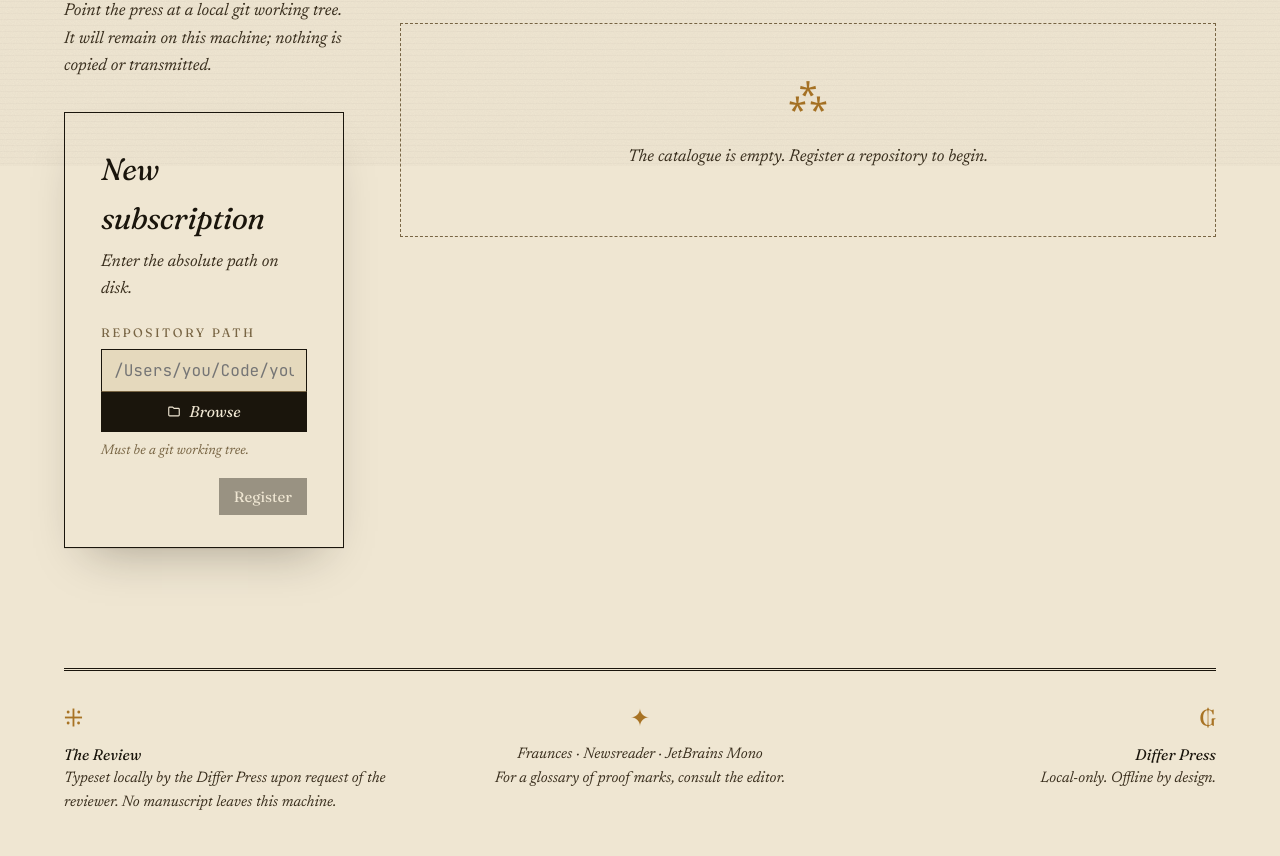
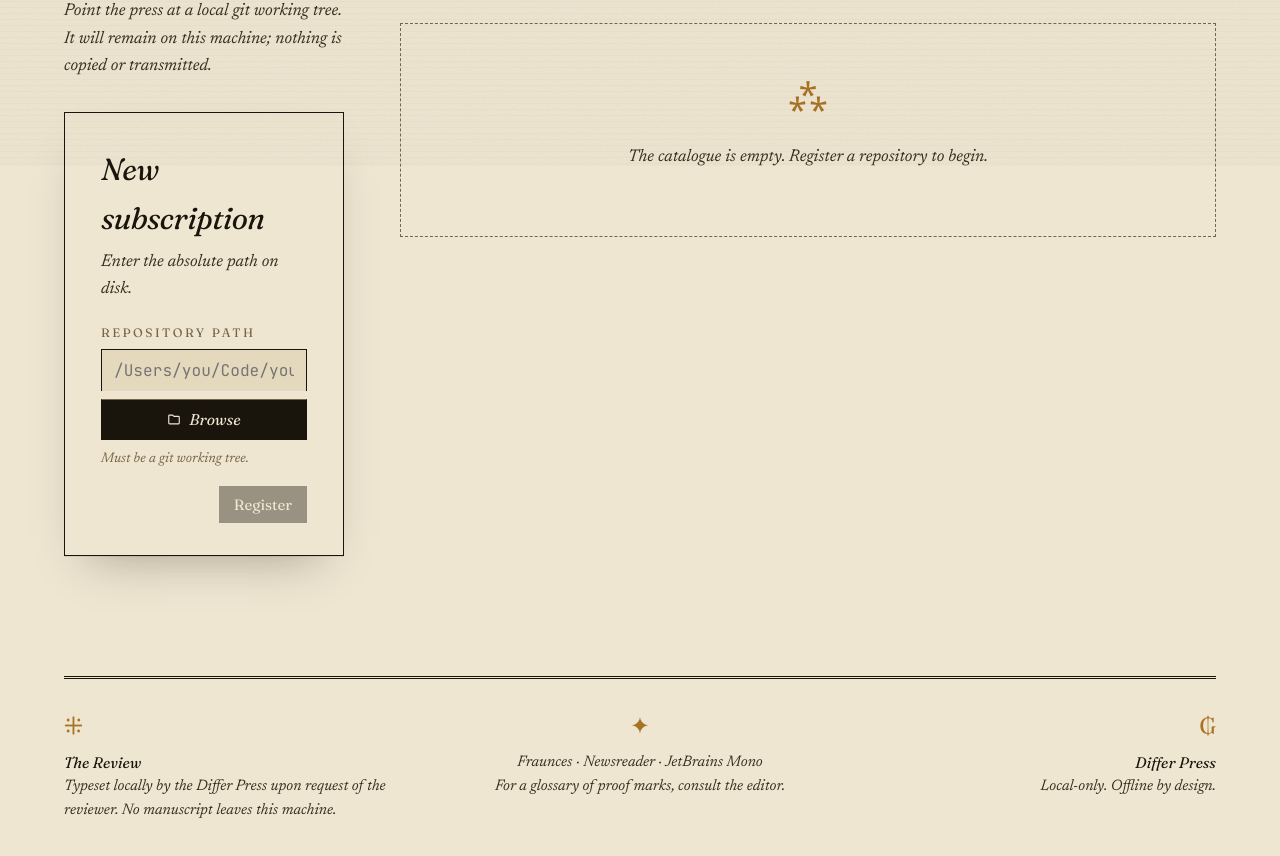
Before and after one commit to SpikePuppet/differ, a React (Vite) app: page / in a window 1280 px wide. Shown: the part 634-1490 px from the top of the page. Built offline with nearby package versions, Linux system fonts and the light colour scheme.

Commit message:
Add 8px gap between path input and Browse button in HomeView

```diff
--- a/frontend/src/styles.css
+++ b/frontend/src/styles.css
@@ -991,7 +991,7 @@ em.literary { font-family: "Newsreader", serif; font-style: italic; font-weight:
 .path-field {
   display: flex;
   flex-direction: column;
-  gap: 0;
+  gap: 8px;
 }
 .path-field input {
   min-width: 0;
```
